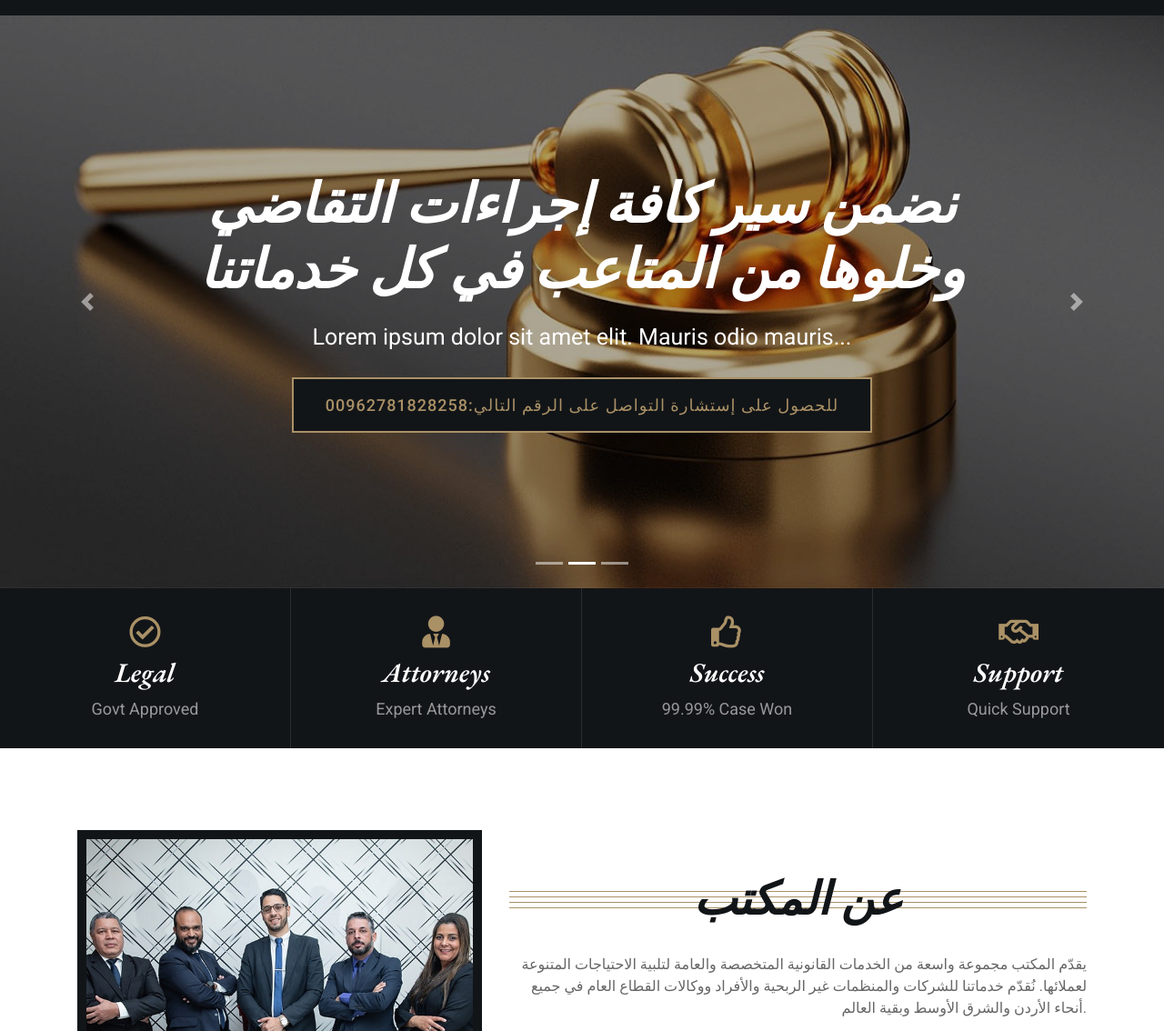
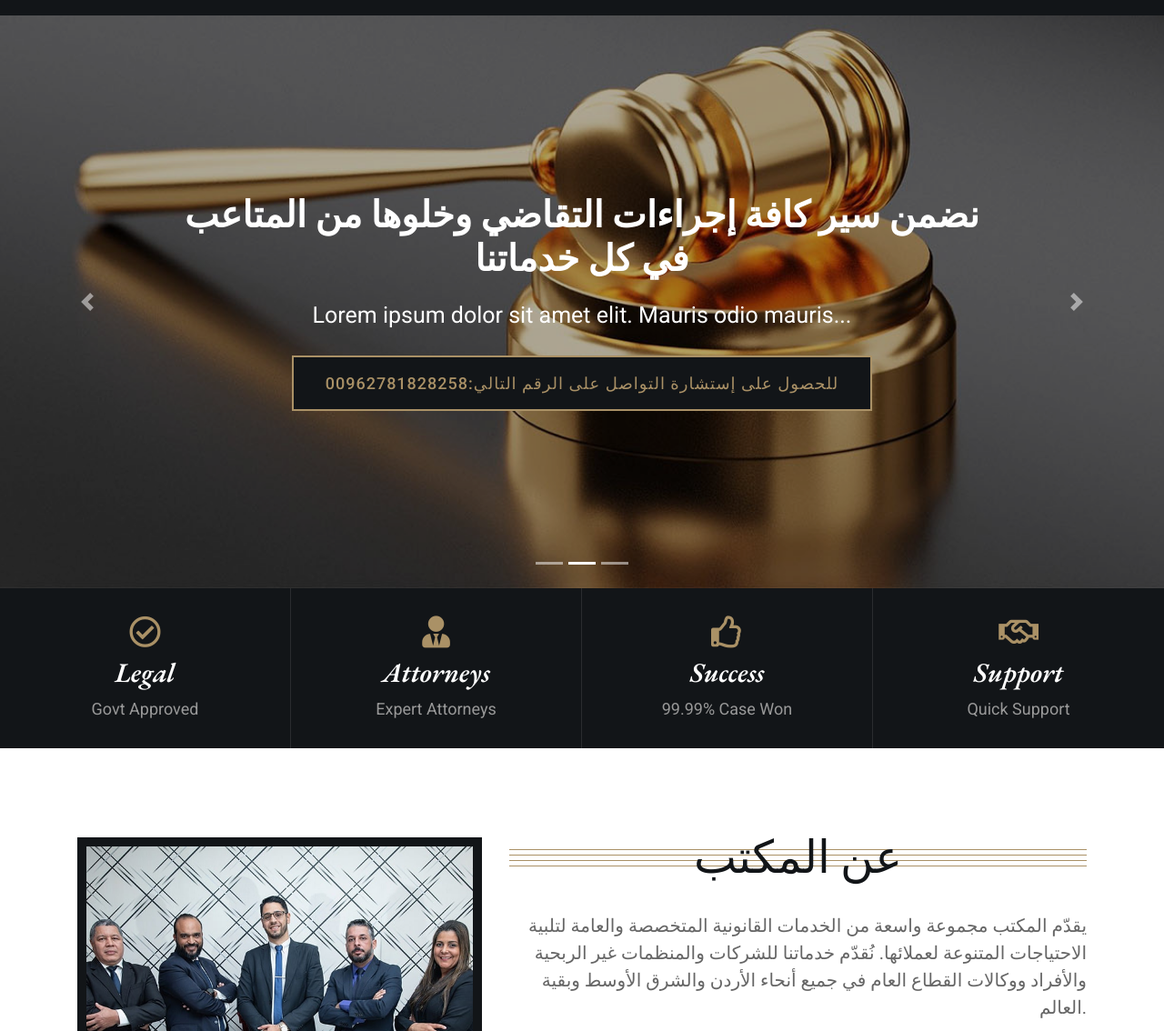
Before and after one commit to Arwasane/Jordaninalawyerfirm, a plain HTML site: page index.html in a window 1280 px wide. Shown: the part 164-1298 px from the top of the page at 91% size. Drawn offline with nearby package versions, Linux system fonts and the light colour scheme.

Commit message:
Update style.css

```diff
--- a/css/style.css
+++ b/css/style.css
@@ -16,7 +16,7 @@ h5,
 h6 {
     font-family: 'EB Garamond', serif;
     font-weight: 600;
-    font-style: italic;
+    /*font-style: italic;*/
     color: #121518;
 }
 
@@ -324,7 +324,7 @@ a:focus {
 
 .carousel .carousel-caption h1 {
     color: #ffffff;
-    font-size: 60px;
+    font-size: 40px;
     font-weight: 700;
     margin-bottom: 20px;
 }
@@ -476,7 +476,7 @@ a:focus {
     margin: 0;
     position: relative;
     font-size: 50px;
-    font-weight: 700;
+    font-weight: 300;
     white-space: nowrap;
     z-index: 1;
 }
@@ -609,7 +609,7 @@ a:focus {
 }
 
 .about .about-text p {
-    font-size: 16px;
+    font-size: 20px;
 }
 
 .about .about-text a.btn {
```
